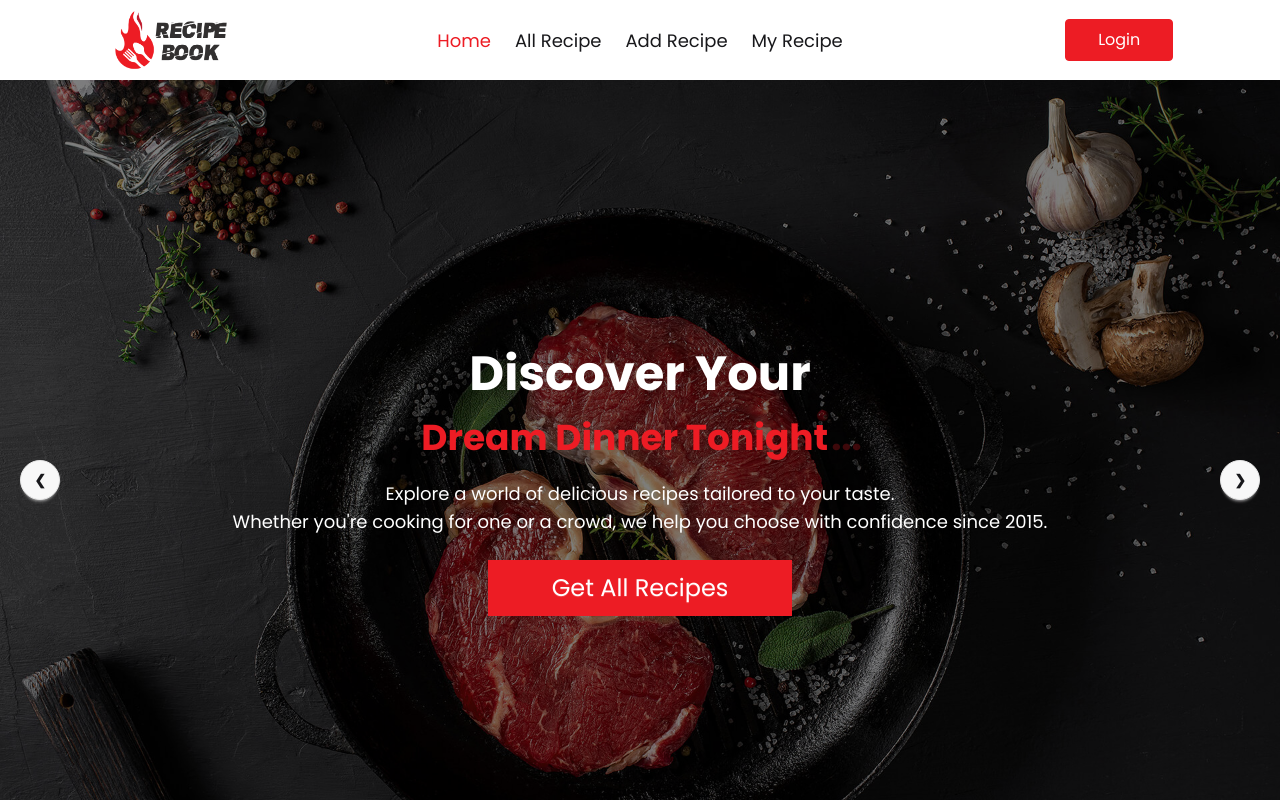
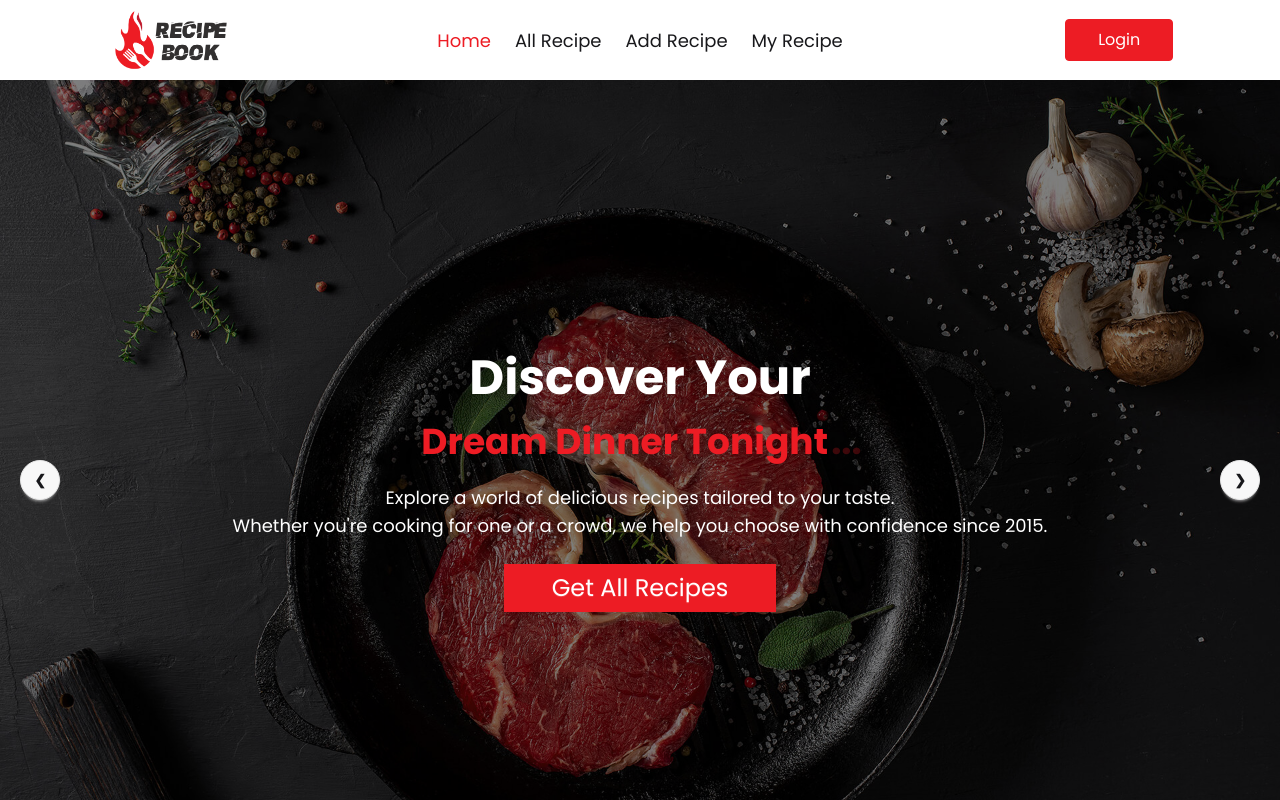
Before and after one commit to anik-siddiky/recipe-book-client, a React (Vite) app: page / in a window 1280 px wide. Shown: the top 800 px of the page. Built offline with nearby package versions, Linux system fonts and the light colour scheme; no server answers.

Commit message:
edited the hero section button

```diff
--- a/src/Components/Hero.jsx
+++ b/src/Components/Hero.jsx
@@ -77,7 +77,7 @@ const Hero = () => {
 
                     <p className="text-base md:text-lg mb-6">Explore a world of delicious recipes tailored to your taste. <br /> Whether you're cooking for one or a crowd, we help you choose with confidence since 2015.</p>
                     <Link to="all-recipes">
-                        <button className="bg-[#ED1C24] text-white px-6 py-3 md:px-16 md:py-7 btn border-none rounded-none md:text-2xl md:font-normal shadow-none hover:bg-red-700">
+                        <button className="bg-[#ED1C24] text-white px-6 py-3 md:px-12 md:py-6 btn border-none rounded-none md:text-2xl md:font-normal shadow-none hover:bg-red-700 hover:scale-110 hover:shadow-xl transition duration-400 ease-in-out">
                             Get All Recipes
                         </button>
                     </Link>
```
